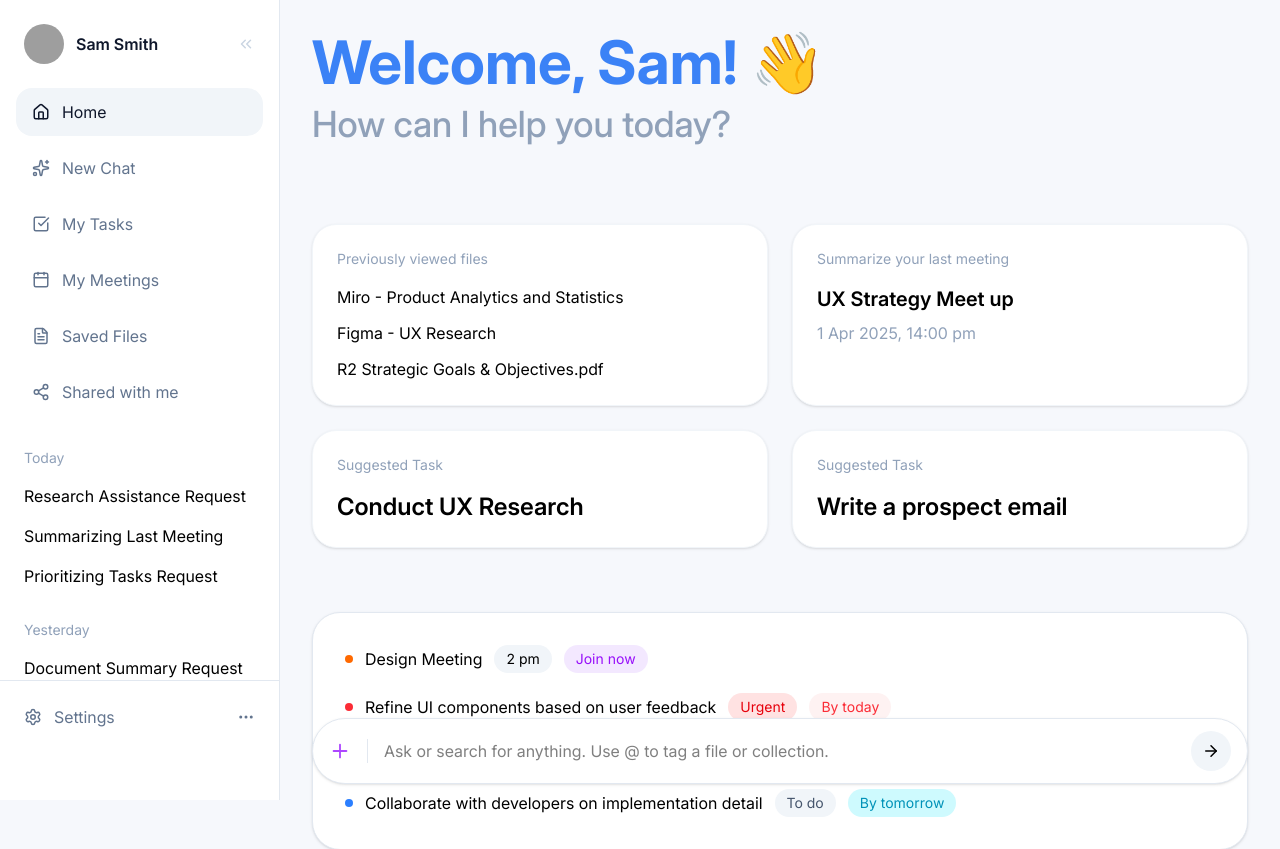
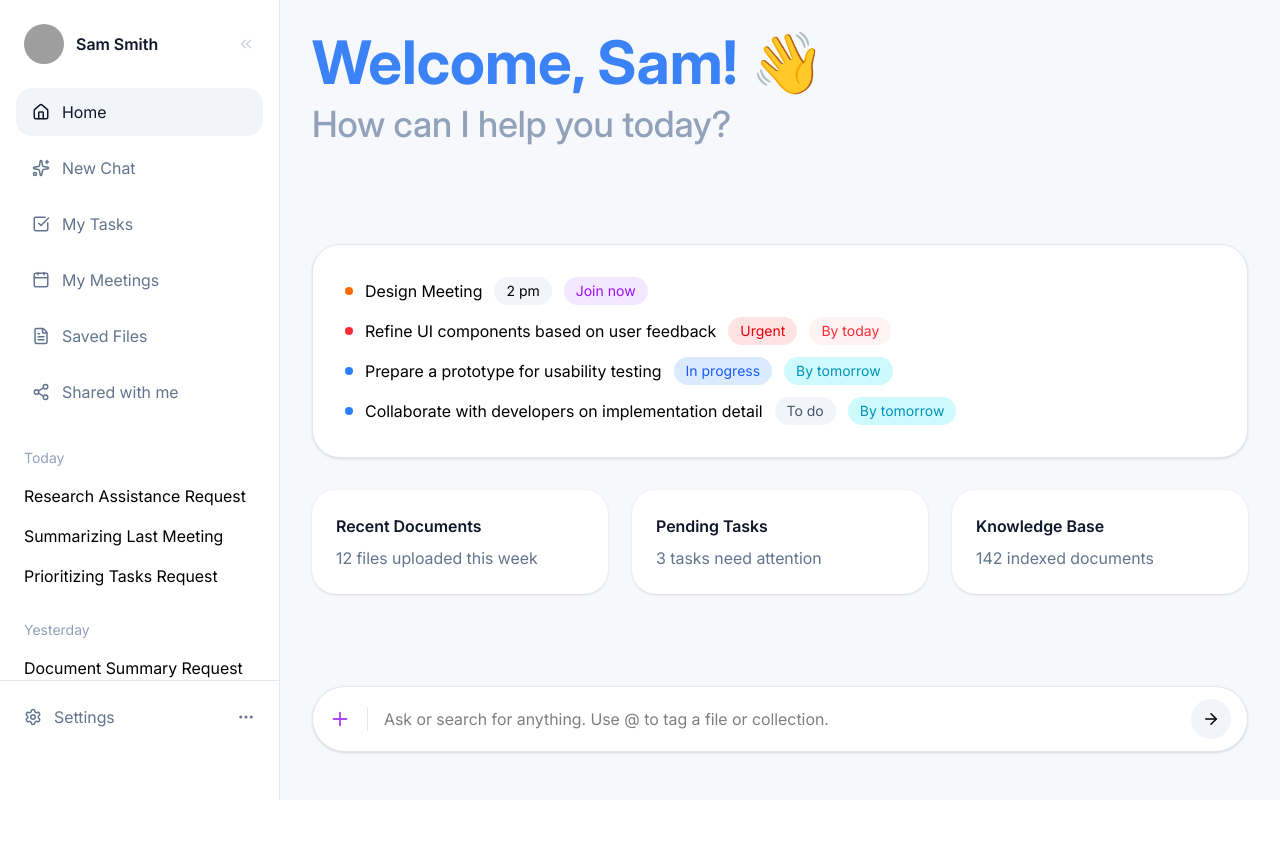
Before and after one commit to elmira-orooji/advanced-rag-system, a React (Vite) app in the folder frontend/my-rag-app/: page /home in a window 1280 px wide. Shown: the top 849 px of the page. After the commit the page ends 800 px from the top, so only its background shows below. Built offline with nearby package versions, Linux system fonts and the light colour scheme; grey boxes are pictures that could not be loaded.

Commit message:
redesign-Deleted top cards

```diff
--- a/frontend/my-rag-app/src/layouts/AppLayout.tsx
+++ b/frontend/my-rag-app/src/layouts/AppLayout.tsx
@@ -17,7 +17,7 @@ export default function AppLayout({
   } = useChatHistory();
 
   return (
-    <div className="flex min-h-screen bg-[#F6F8FC]">
+    <div className="flex h-screen bg-[#F6F8FC]">
       <SidebarV2
         sessions={sessions}
         activeSessionId={activeSessionId}
@@ -25,7 +25,7 @@ export default function AppLayout({
         onNewChat={createNewChat}
       />
 
-      <main className="flex-1">
+      <main className="flex-1 overflow-hidden">
         {children}
       </main>
     </div>
--- a/frontend/my-rag-app/src/pages/DashboardPage.tsx
+++ b/frontend/my-rag-app/src/pages/DashboardPage.tsx
@@ -8,7 +8,8 @@ import ChatWindow from "../components/ChatWindow";
 
 
 
-export default function HomePage() {
+export default function DasboardPage() {
+
 
   const [isThinking,setIsThinking, ] = useState(false);
 
@@ -90,6 +91,7 @@ const handleSendMessage = (
 
   return (
   <>
+  <div className="h-full flex flex-col">
     <main className="flex-1 p-8 flex flex-col gap-8">
 
        {/* Header */}
@@ -102,63 +104,10 @@ const handleSendMessage = (
         How can I help you today?
       </p>
     </div>
-{/* Top Cards */}
-<div className="grid grid-cols-1 lg:grid-cols-2 gap-6">
 
-  {/* Card 1 */}
-  <div className="rounded-3xl bg-white p-6 shadow-sm border border-slate-100">
-    <p className="text-sm text-slate-400 mb-4">
-      Previously viewed files
-    </p>
-
-    <div className="space-y-3">
-      <p>Miro - Product Analytics and Statistics</p>
-      <p>Figma - UX Research</p>
-      <p>R2 Strategic Goals & Objectives.pdf</p>
-    </div>
-  </div>
-
-  {/* Card 2 */}
-  <div className="rounded-3xl bg-white p-6 shadow-sm border border-slate-100">
-    <p className="text-sm text-slate-400 mb-4">
-      Summarize your last meeting
-    </p>
-
-    <h3 className="font-semibold text-xl">
-      UX Strategy Meet up
-    </h3>
-
-    <p className="text-slate-400 mt-2">
-      1 Apr 2025, 14:00 pm
-    </p>
-  </div>
-
-  {/* Card 3 */}
-  <div className="rounded-3xl bg-white p-6 shadow-sm border border-slate-100">
-    <p className="text-sm text-slate-400 mb-4">
-      Suggested Task
-    </p>
-
-    <h3 className="font-semibold text-2xl">
-      Conduct UX Research
-    </h3>
-  </div>
-
-  {/* Card 4 */}
-  <div className="rounded-3xl bg-white p-6 shadow-sm border border-slate-100">
-    <p className="text-sm text-slate-400 mb-4">
-      Suggested Task
-    </p>
-
-    <h3 className="font-semibold text-2xl">
-      Write a prospect email
-    </h3>
-  </div>
-
-</div>
 
   {/* Tasks */}
-  <div className=" space-y-5 bg-white rounded-[28px] border border-slate-200 p-8 shadow-sm mt-8">
+  <div className=" space-y-3 bg-white rounded-[28px] border border-slate-200 p-8 shadow-sm mt-5">
 
     {/* Task 1 */}
     <div className="flex items-center gap-3">
@@ -347,5 +296,6 @@ const handleSendMessage = (
     </div>
 
     </main>
+    </div>
   </>
 )}
```
